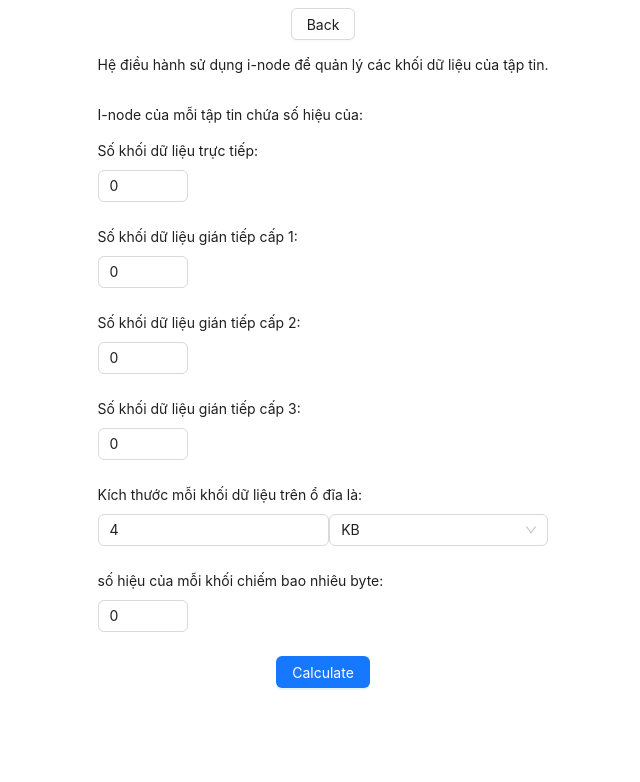
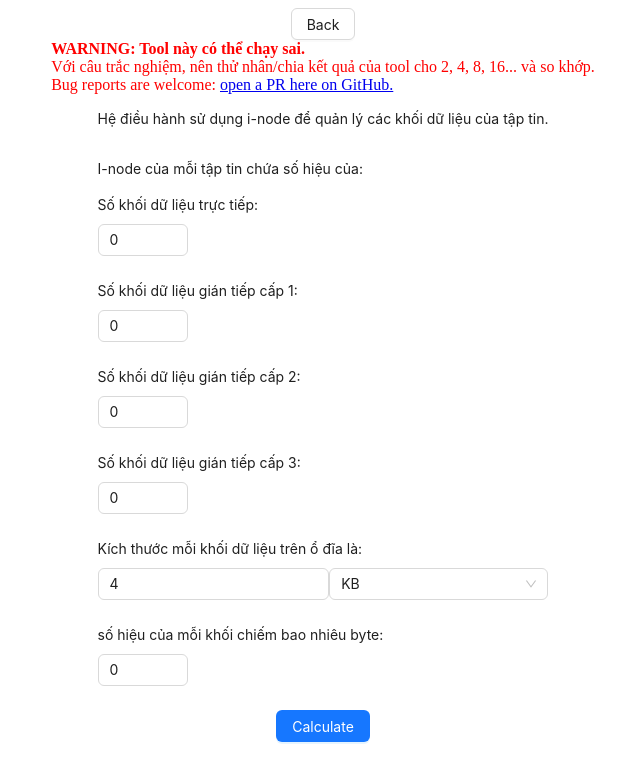
Before and after one commit to laam-egg/banker, a React (Vite) app: page /ufs in a window 1280 px wide. Shown: the top 782 px of the page, without its empty margins (317-957 px from the left). Built offline with nearby package versions, Linux system fonts and the light colour scheme.

Commit message:
chore: add UFS tool warning/disclaimer

```diff
--- a/src/pages/ufs/index.tsx
+++ b/src/pages/ufs/index.tsx
@@ -8,6 +8,7 @@ import { useSavedState } from "../../hooks/useSavedState";
 import { deserializeMemorySize, MemorySize, serializeMemorySize, validateSavedMemorySize } from "../../utils/memorySize";
 import Decimal from "decimal.js";
 import { MemorySizeInput } from "../../components/MemorySizeInput";
+import { Link } from "react-router-dom";
 
 export default function UFS() {
     const [numDirectPointers, setNumDirectPointers] = useState(0);
@@ -44,6 +45,13 @@ export default function UFS() {
     return (
         <div style={{ width: "100%", height: "100%", display: "flex", justifyContent: "center", flexDirection: "column", alignItems: "center" }}>
             <ButtonLink to="/">Back</ButtonLink>
+            <div style={{
+                color: "red",
+            }}>
+                <b>WARNING: Tool này có thể chạy sai.</b><br />
+                Với câu trắc nghiệm, nên thử nhân/chia kết quả của tool cho 2, 4, 8, 16... và so khớp.<br />
+                Bug reports are welcome: <Link to={"https://github.com/laam-egg/banker/pulls"} target="_blank">open a PR here on GitHub.</Link>
+            </div>
             <Form layout="vertical" style={{ display: "flex", flexDirection: "column", alignItems: "stretch", justifyContent: "stretch" }}>
                 <p>Hệ điều hành sử dụng i-node để quản lý các khối dữ liệu của tập tin.</p>
                 <p>I-node của mỗi tập tin chứa số hiệu của:</p>
```
